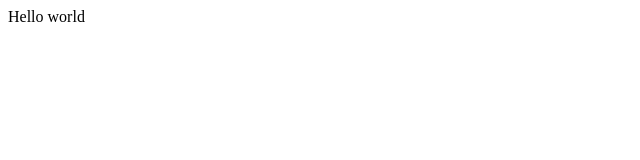
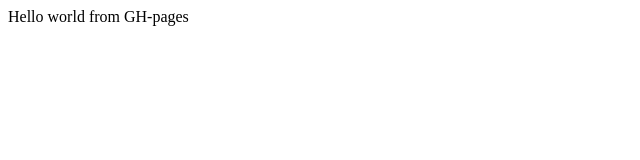
Before and after one commit to sup-ham/pribadi, a plain HTML site: page index.html in a window 1280 px wide. Shown: the whole page, without its empty margins (0-640 px from the left). Drawn offline with Linux system fonts and the light colour scheme.

Commit message:
Update index.html

```diff
--- a/index.html
+++ b/index.html
@@ -3,6 +3,6 @@
 <head>
 </head>
 <body>
-  Hello world
+  Hello world from GH-pages
 </body>
 </html>
```
